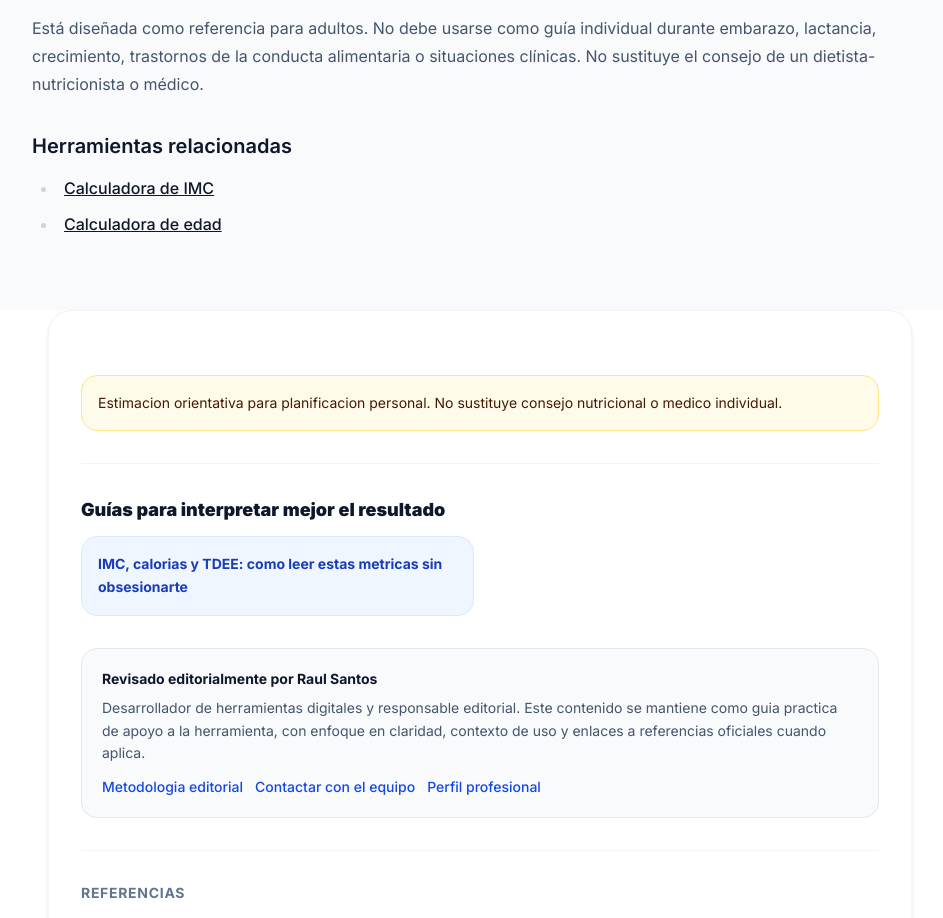
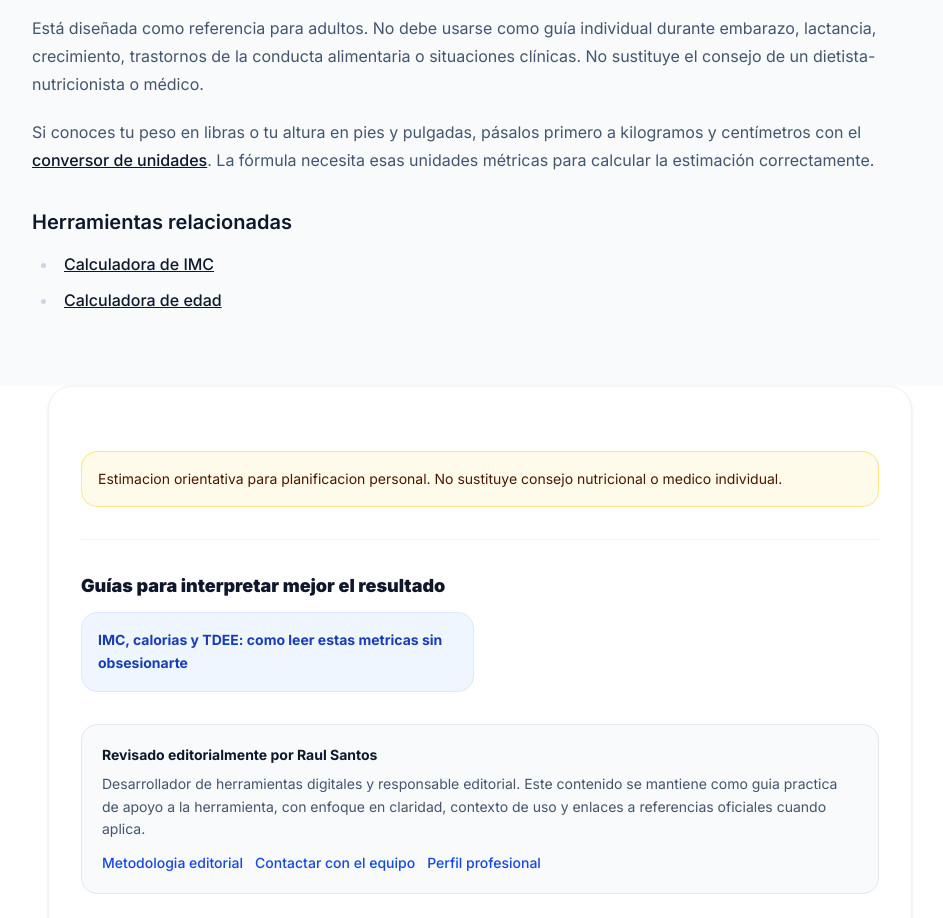
Before and after one commit to raubreak/cajautil-web, a Next.js app: page /calculadora-calorias in a window 1280 px wide. Shown: the part 1768-2686 px from the top of the page, without its empty margins (160-1103 px from the left). Built offline with nearby package versions, Linux system fonts and the light colour scheme.

Commit message:
fix(seo): strengthen unit converter discovery

```diff
--- a/src/app/calculadora-calorias/page.tsx
+++ b/src/app/calculadora-calorias/page.tsx
@@ -221,6 +221,10 @@ export default function CalculadoraCalorias() {
           No sustituye el consejo de un dietista-nutricionista o médico.
         </p>
 
+        <p>
+          Si conoces tu peso en libras o tu altura en pies y pulgadas, pásalos primero a kilogramos y centímetros con el <Link href="/conversor-unidades">conversor de unidades</Link>. La fórmula necesita esas unidades métricas para calcular la estimación correctamente.
+        </p>
+
         <h3>Herramientas relacionadas</h3>
         <ul>
           <li><Link href="/calculadora-imc">Calculadora de IMC</Link></li>
--- a/src/app/calculadora-regla-de-tres/page.tsx
+++ b/src/app/calculadora-regla-de-tres/page.tsx
@@ -1,6 +1,7 @@
 "use client";
 
 import React, { useState } from 'react';
+import Link from 'next/link';
 import { Calculator, CornerDownRight, ArrowLeftRight, Type } from 'lucide-react';
 
 const numberFormatter = new Intl.NumberFormat('es-ES', {
@@ -274,6 +275,10 @@ export default function ReglaDeTres() {
             <li>Teórica y lógicamente tardarán menos tiempo en acabarlo porque hay más trabajadores. <strong>En este caso debes seleccionar la pestaña Regla Inversa.</strong></li>
         </ul>
 
+        <p>
+          Antes de comparar magnitudes, exprésalas en la misma unidad. Si tienes kilos y libras, metros y pies o litros y galones, unifica primero los valores con el <Link href="/conversor-unidades">conversor de unidades</Link> y después aplica la regla de tres.
+        </p>
+
       </section>
 
     </main>
--- a/src/app/sitemap.ts
+++ b/src/app/sitemap.ts
@@ -11,7 +11,7 @@ const toolDefinitions = [
   ['temporizador', 'monthly', 0.9, '2026-08-21T09:19:29.000Z'],
   ['calculadora-descuentos', 'monthly', 0.9, '2026-08-21T08:22:34.000Z'],
   ['ruleta-aleatoria', 'monthly', 0.9],
-  ['calculadora-regla-de-tres', 'monthly', 0.9, '2026-08-21T09:27:34.000Z'],
+  ['calculadora-regla-de-tres', 'monthly', 0.9, '2026-08-21T10:33:42.000Z'],
   ['generador-letras-raras', 'monthly', 0.9],
   ['compresor-webp', 'monthly', 0.9, '2026-08-20T23:40:10.000Z'],
   ['calculadora-hipotecas', 'monthly', 0.9, '2026-08-20T23:53:43.000Z'],
@@ -35,7 +35,7 @@ const toolDefinitions = [
   ['cps-test', 'monthly', 0.9],
   ['generador-lorem-ipsum', 'monthly', 0.8],
   ['conversor-unidades', 'monthly', 0.9, '2026-08-21T00:11:03.000Z'],
-  ['calculadora-calorias', 'monthly', 0.9, '2026-08-21T00:48:11.000Z'],
+  ['calculadora-calorias', 'monthly', 0.9, '2026-08-21T10:33:42.000Z'],
   ['generador-hashtags', 'monthly', 0.9],
   ['calculadora-prestamos', 'monthly', 0.9, '2026-08-20T23:40:10.000Z'],
   ['generador-firmas-email', 'monthly', 0.9, '2026-08-20T21:25:29.000Z'],
```
